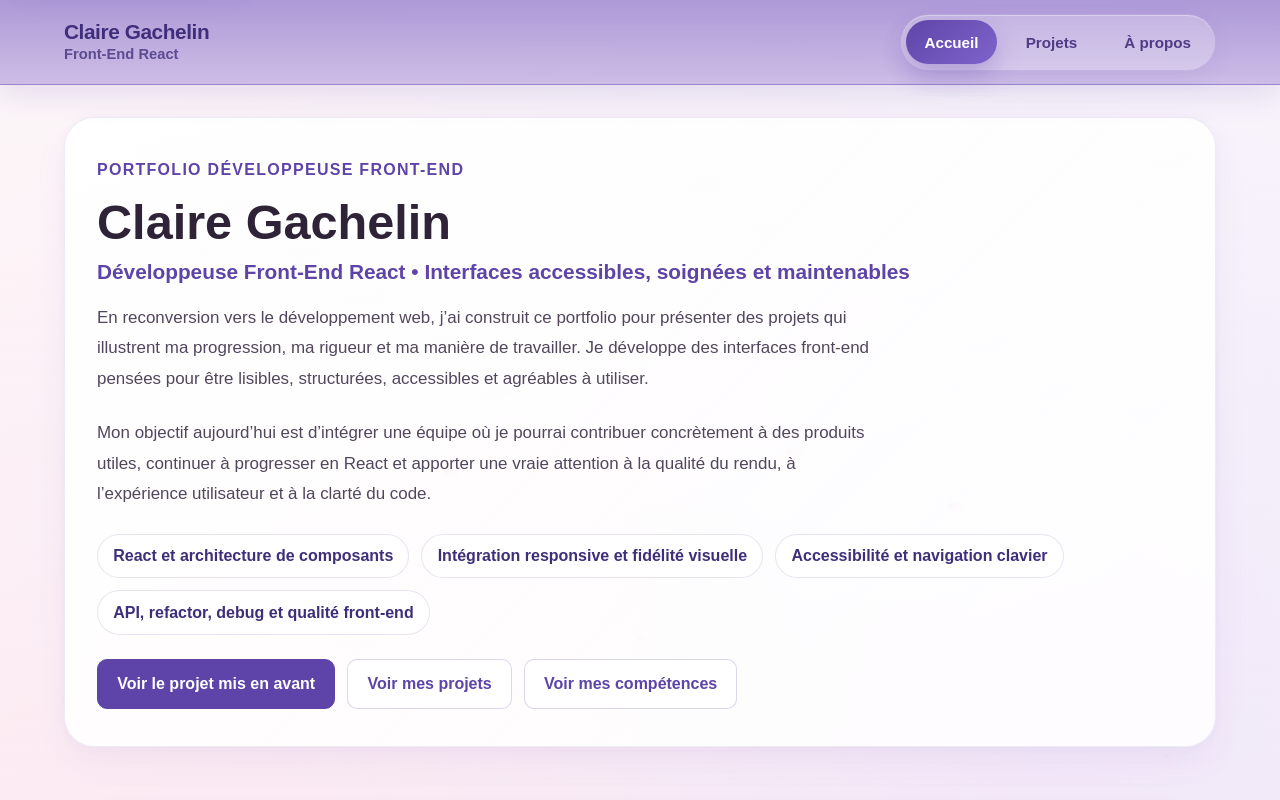
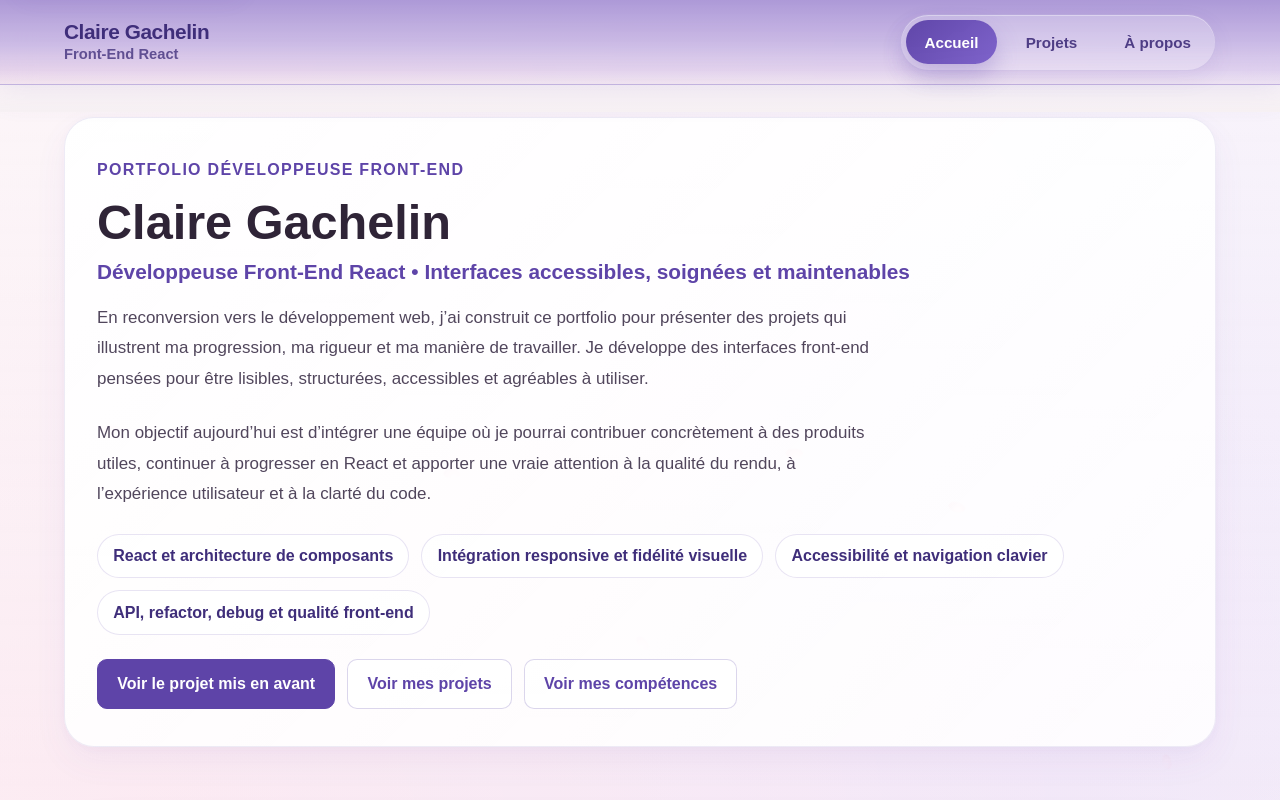
Before and after one commit to Ma-Eum/Portfolio-claire, a React (Vite) app: page / in a window 1280 px wide. Shown: the top 800 px of the page. Built offline with nearby package versions, Linux system fonts and the light colour scheme.

Commit message:
feat(header): adoucit la transition visuelle entre la navigation et le fond de page

```diff
--- a/src/components/Header/Header.scss
+++ b/src/components/Header/Header.scss
@@ -9,10 +9,30 @@
   background: linear-gradient(
     180deg,
     $color-header-background-top 0%,
-    $color-header-background-bottom 100%
+    $color-header-background-bottom 55%,
+    rgba(201, 185, 229, 0.72) 65%,
+    rgba(201, 185, 229, 0.22) 100%
   );
-  border-bottom: 1px solid $color-header-border;
+  border-bottom: 1px solid rgba(94, 68, 168, 0.12);
   box-shadow: 0 10px 30px $color-header-shadow;
+  isolation: isolate;
+
+  &::after {
+    content: '';
+    position: absolute;
+    left: 0;
+    right: 0;
+    bottom: -28px;
+    height: 42px;
+    pointer-events: none;
+    z-index: -1;
+    background: linear-gradient(
+      180deg,
+      rgba(246, 240, 243, 0) 0%,
+      rgba(246, 240, 243, 0.58) 55%,
+      $color-background 100%
+    );
+  }
 }
 
 .site-header__inner {
@@ -159,6 +179,13 @@
 }
 
 @include mobile {
+  .site-header {
+    &::after {
+      bottom: -22px;
+      height: 34px;
+    }
+  }
+
   .site-header__inner {
     min-height: 72px;
     padding-block: 0.75rem;
```
